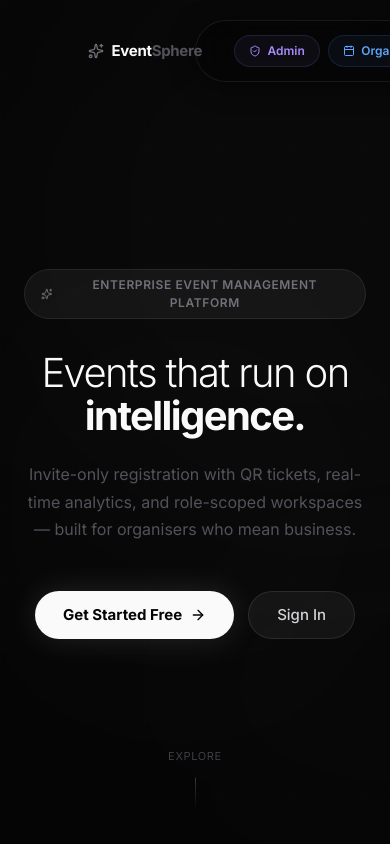
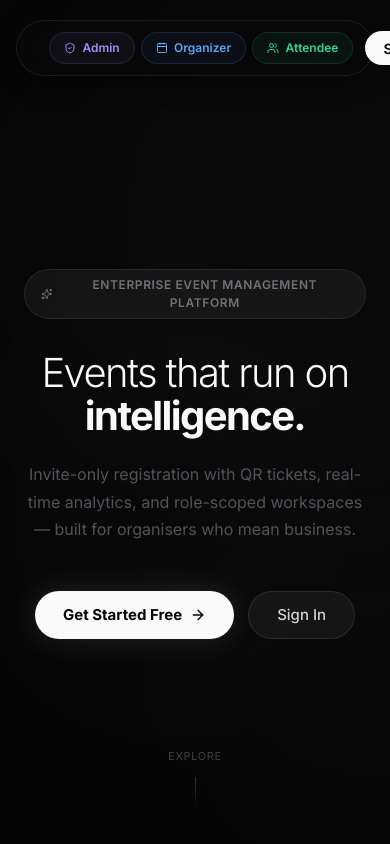
Before and after one commit to NiranjanSaravanakumar/EventSphere, a React (Vite) app in the folder frontend/: page / in a window 390 px wide. Shown: the top 844 px of the page. Built offline with nearby package versions, Linux system fonts and the light colour scheme; no server answers.

Commit message:
feat: implement responsive landing page with motion animations and navigation

```diff
--- a/frontend/src/pages/LandingPage.jsx
+++ b/frontend/src/pages/LandingPage.jsx
@@ -109,36 +109,49 @@ const TopNav = () => {
       animate={{ opacity: 1, y: 0 }}
       transition={{ delay: 0.1, ...SPRING }}
       style={{
-        position: 'fixed', top: '1.25rem', left: '50%', transform: 'translateX(-50%)',
+        position: 'fixed',
+        top: '1.25rem',
+        /* left:0 + right:0 + margin:auto is the browser-native
+           way to centre a fixed element — no transform math,
+           no interaction with Framer Motion's own transforms. */
+        left: 0,
+        right: 0,
+        marginLeft: 'auto',
+        marginRight: 'auto',
         zIndex: 100,
-        display: 'flex', alignItems: 'center', justifyContent: 'center',
-        gap: '2rem',
-        padding: '0.75rem 1.5rem',
+        width: 'min(760px, calc(100vw - 2rem))',
+        boxSizing: 'border-box',
+        /* CSS Grid 1fr | auto | 1fr keeps badges at dead-centre */
+        display: 'grid',
+        gridTemplateColumns: '1fr auto 1fr',
+        alignItems: 'center',
+        gap: '0.75rem',
+        padding: '0.625rem 1.25rem',
         borderRadius: '2rem',
-        background: 'rgba(5,5,5,0.75)',
+        background: 'rgba(8,8,8,0.82)',
         backdropFilter: 'blur(24px)',
         WebkitBackdropFilter: 'blur(24px)',
         border: '1px solid rgba(255,255,255,0.08)',
         boxShadow: '0 4px 24px rgba(0,0,0,0.5)',
-        width: 'min(780px, calc(100vw - 2rem))',
       }}
     >
-      {/* Logo */}
-      <div style={{ display: 'flex', alignItems: 'center', gap: '0.5rem' }}>
-        <Sparkles style={{ width: '1rem', height: '1rem', color: '#71717A' }} />
-        <span style={{ fontSize: '0.9375rem', fontWeight: 700, color: '#FAFAFA', letterSpacing: '-0.02em' }}>
+      {/* Col 1 — Logo (left-aligned) */}
+      <div style={{ display: 'flex', alignItems: 'center', gap: '0.5rem', overflow: 'hidden' }}>
+        <Sparkles style={{ width: '1rem', height: '1rem', color: '#71717A', flexShrink: 0 }} />
+        <span style={{ fontSize: '0.9375rem', fontWeight: 700, color: '#FAFAFA', letterSpacing: '-0.02em', whiteSpace: 'nowrap' }}>
           Event<span style={{ color: '#52525b' }}>Sphere</span>
         </span>
       </div>
 
-      {/* Role badges */}
-      <div style={{ display: 'flex', gap: '0.5rem' }}>
+      {/* Col 2 — Role badges (always at geometric centre) */}
+      <div style={{ display: 'flex', gap: '0.375rem', justifyContent: 'center' }}>
         <RoleBadge icon={ShieldCheck} label="Admin"     color="#a78bfa" />
         <RoleBadge icon={Calendar}   label="Organizer" color="#60a5fa" />
         <RoleBadge icon={Users}      label="Attendee"  color="#34d399" />
       </div>
 
-      {/* CTA */}
+      {/* Col 3 — Sign In (right-aligned) */}
+      <div style={{ display: 'flex', justifyContent: 'flex-end' }}>
         <motion.button
           id="landing-signin-btn"
           whileHover={{ scale: 1.04 }}
@@ -146,15 +159,17 @@ const TopNav = () => {
           transition={SPRING}
           onClick={() => navigate('/login')}
           style={{
-          height: '2.25rem', padding: '0 1.25rem',
+            height: '2.125rem', padding: '0 1.125rem',
             borderRadius: '999px', border: 'none',
             background: '#FAFAFA', color: '#050505',
             fontSize: '0.875rem', fontWeight: 600,
             cursor: 'pointer', whiteSpace: 'nowrap',
+            flexShrink: 0,
           }}
         >
           Sign In
         </motion.button>
+      </div>
     </motion.nav>
   );
 };
@@ -474,15 +489,7 @@ const LandingPage = () => {
         <p style={{ fontSize: '0.75rem', color: '#27272a' }}>
           © 2026 EventSphere · Enterprise Event Platform
         </p>
-        <Link
-          to="/login"
-          id="landing-footer-signin"
-          style={{ fontSize: '0.75rem', color: '#3f3f46', textDecoration: 'none', transition: 'color 0.2s' }}
-          onMouseEnter={e => (e.currentTarget.style.color = '#71717A')}
-          onMouseLeave={e => (e.currentTarget.style.color = '#3f3f46')}
-        >
-          Sign In →
-        </Link>
+
       </footer>
     </div>
   );
```
Lines whose indentation alone changed are shown as unchanged.
